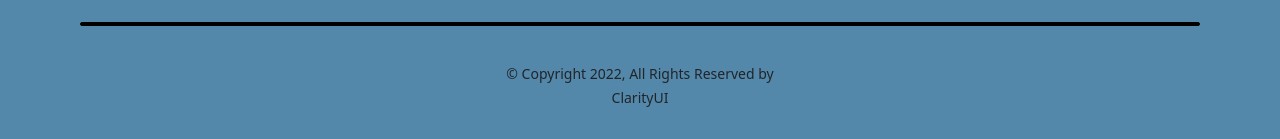
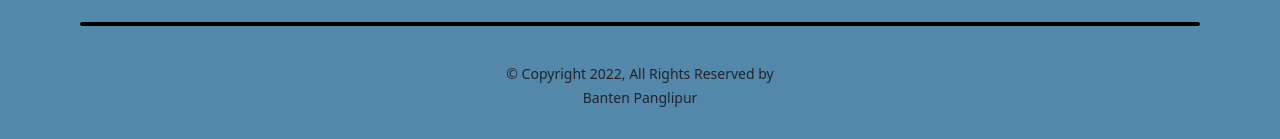
Before and after one commit to raihan-rizky/banten-panglipur, a React (Vite) app: page / in a window 1280 px wide. Shown: the part 3973-4112 px from the top of the page. Built offline with nearby package versions, Linux system fonts and the light colour scheme.

Commit message:
change text footer

```diff
--- a/src/components/common/Footer.jsx
+++ b/src/components/common/Footer.jsx
@@ -22,7 +22,7 @@
       </header>
       <div className="translate-y-1 w-full h-1 bg-black m-2 border-1 border-solid border-black rounded-md" />
       <div className="mt-8 text-sm leading-6 text-center text-slate-300 w-[309px]">
-        © Copyright 2022, All Rights Reserved by ClarityUI
+        © Copyright 2022, All Rights Reserved by Banten Panglipur
       </div>
       </footer>
     );
```
